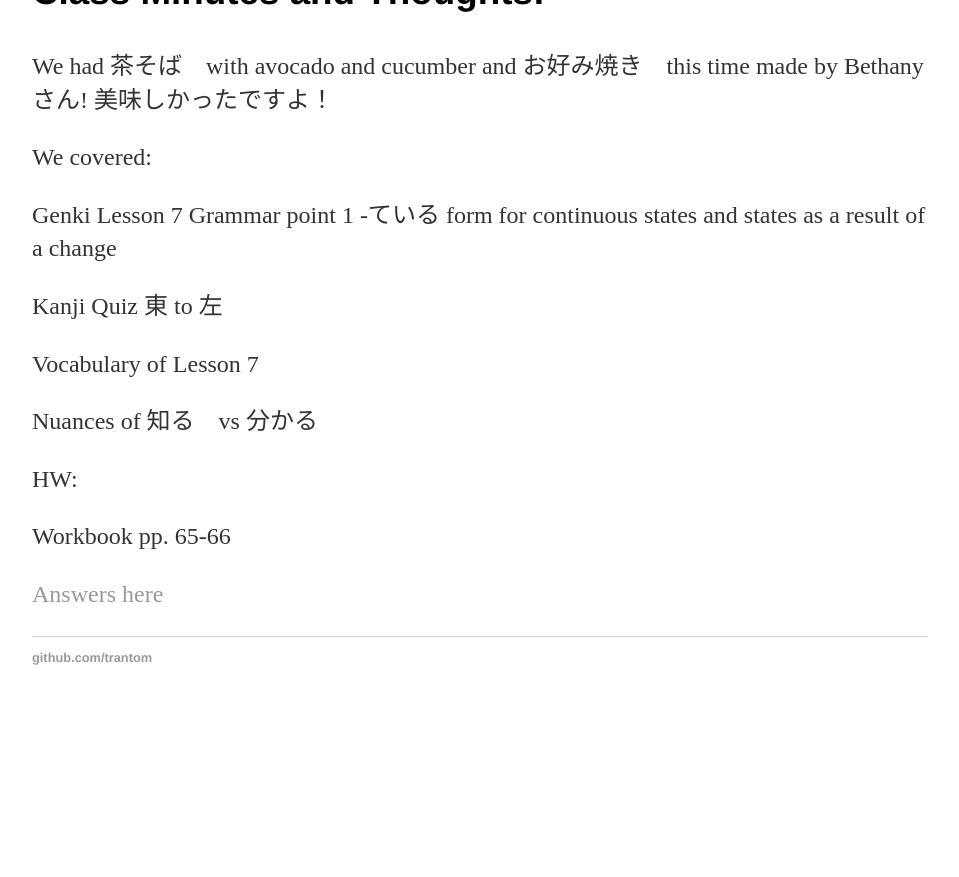
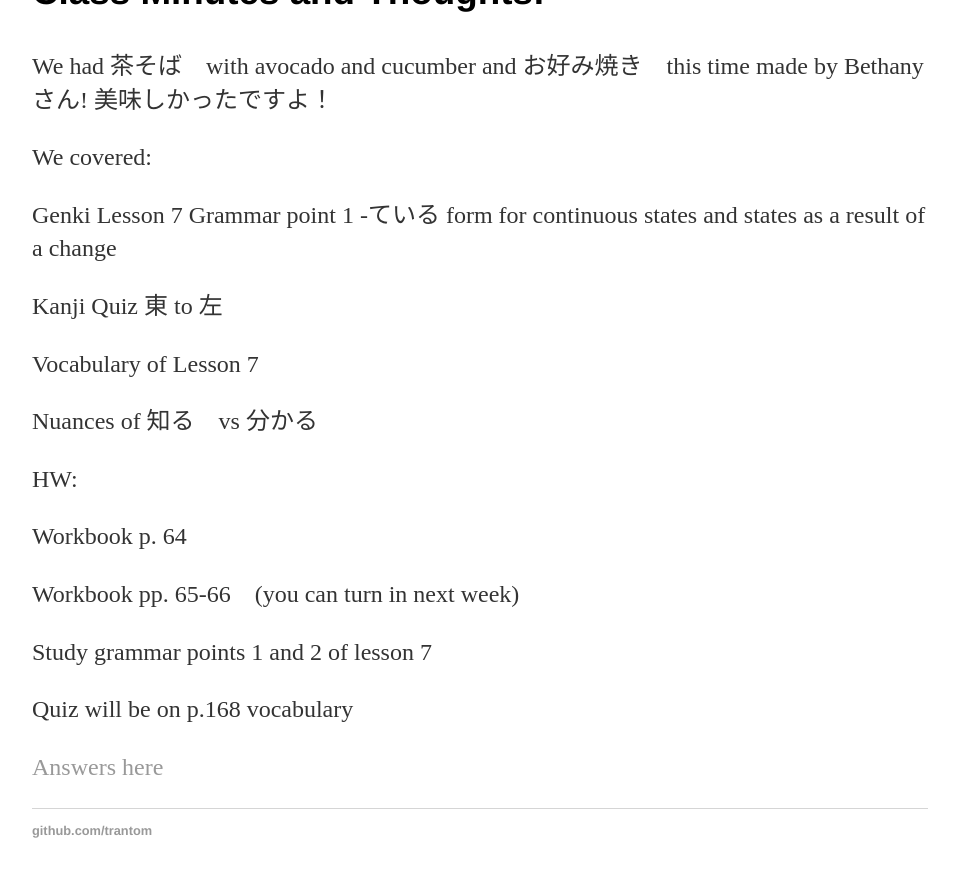
Before and after one commit to trantom/sawada-sensei-no-ato, a Jekyll site: the page built from _posts/2018-07-20-student-j2-meeting-6.md, in a window 1280 px wide and 900 px high, scrolled down 1578 px. Shown: the top 877 px of the window, without its empty margins (160-1119 px from the left). Built offline with Jekyll 4.4.1, drawn with Linux system fonts in a browser that asks for light colours; before the commit the page ends 2305 px from its top, so only the background shows below that.

Commit message:
add meeting 7 post, add p64 answers, update meeting 6

```diff
--- a/_posts/2018-07-12-student-j2-meeting-6.md
+++ b/_posts/2018-07-20-student-j2-meeting-6.md
@@ -66,6 +66,12 @@
 
 HW:
 
-Workbook pp. 65-66
+Workbook p. 64
+
+Workbook pp. 65-66　(you can turn in next week)
+
+Study grammar points 1 and 2 of lesson 7
+
+Quiz will be on p.168 vocabulary
 
 [Answers here](https://trantom.github.io/sawada-sensei-no-ato/downloads/)
--- a/downloads/index.html
+++ b/downloads/index.html
@@ -12,6 +12,7 @@
 			<li><a href="{{ site.baseurl }}/assets/files/genki-workbook-p55-57-answers.pdf">Genki Workbook P.55-57 Answers</a></li>
 			<li><a href="{{ site.baseurl }}/assets/files/genki-workbook-p58-59-answers.pdf">Genki Workbook P.58-59 Answers</a></li>
 			<li><a href="{{ site.baseurl }}/assets/files/genki-workbook-p60-61-answers.pdf">Genki Workbook P.60-61 Answers</a></li>
+			<li><a href="{{ site.baseurl }}/assets/files/genki-workbook-p64-answers.pdf">Genki Workbook P.64 Answers</a></li>
 			<li><a href="{{ site.baseurl }}/assets/files/genki-workbook-p65-66-answers.pdf">Genki Workbook P.65-66 Answers</a></li>
 			<li><a href="{{ site.baseurl }}/assets/files/particles-cheat-sheet.jpg">Particles Cheet Sheet (courtesy of Dillerさん)</a></li>
 		</ul>
```
Also changed, not shown: _posts/2018-07-27-student-j2-meeting-7.md (added, +38 -0 lines), 1 other file.
